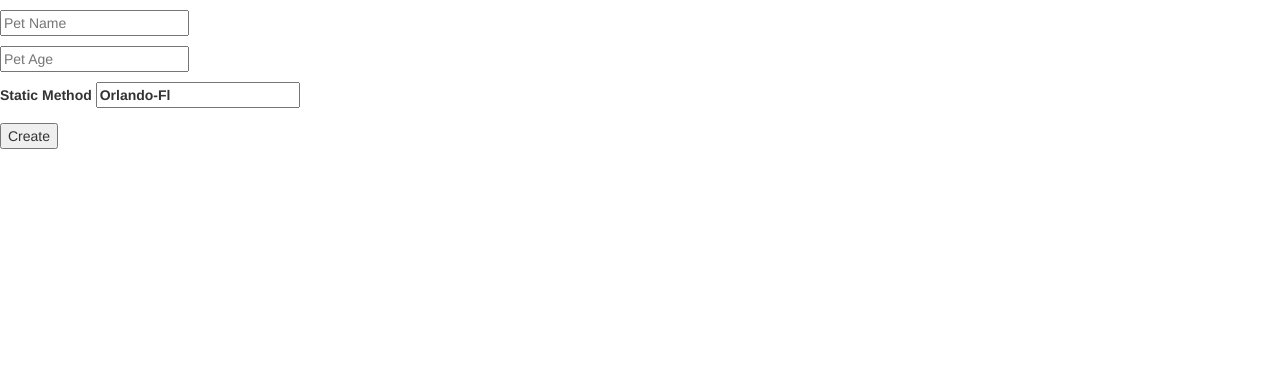
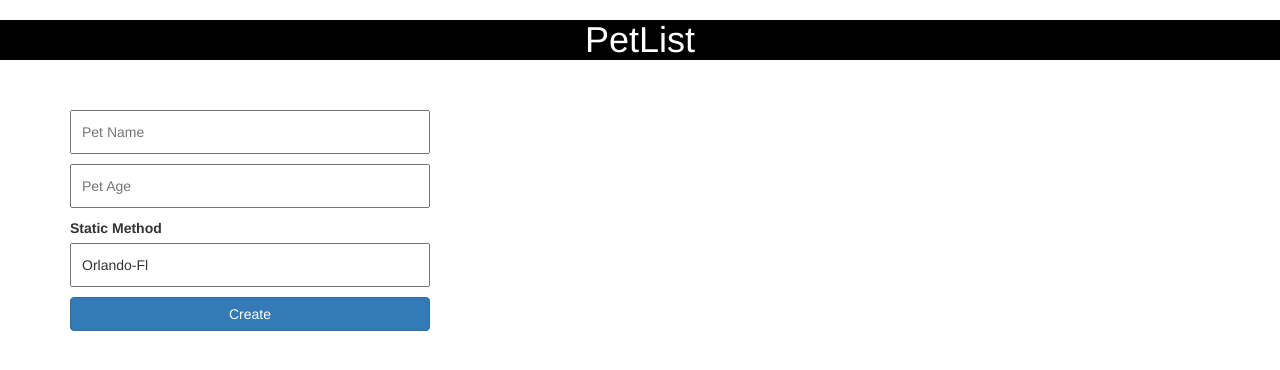
Before and after one commit to Rhuansantos/OOP-Javascript, a website with bundled scripts: page index.html in a window 1280 px wide. Built offline with nearby package versions, Linux system fonts and the light colour scheme.

Commit message:
Basic style

```diff
--- a/index.html
+++ b/index.html
@@ -8,15 +8,18 @@ Student: Rhuan Souza
 	<meta charset="UTF-8">
 	<title>Index</title>
 	<link href="https://maxcdn.bootstrapcdn.com/bootstrap/3.3.7/css/bootstrap.min.css" rel="stylesheet" integrity="sha384-BVYiiSIFeK1dGmJRAkycuHAHRg32OmUcww7on3RYdg4Va+PmSTsz/K68vbdEjh4u" crossorigin="anonymous">
+	<link rel="stylesheet" href="scss/css/main.css">
 </head>
 <body>
 
-	<section id="listContainer">
-		<ul id="petList">
-		</ul>
-	</section>
+<header>
+	<h1>PetList</h1>
+</header>
 
-	<section>
+<div class="container">
+	<div class="row">
+
+	<section class="col-lg-4">
 		<form id="insertPet" action="">
 			<p>
 				<input id="name" type="text" placeholder="Pet Name">
@@ -25,14 +28,25 @@ Student: Rhuan Souza
 				<input id="age" type="text" placeholder="Pet Age">
 			</p>
 			<p>
-				<label>Static Method
-					<input id="shelter" type="text" value="Orlando-Fl">
-				</label>
+				<label>Static Method</label>
+				<input id="shelter" type="text" value="Orlando-Fl">
 			</p>
-			<button type="btnSubmit">Create</button>
+			<button class="btn btn-primary" type="btnSubmit">Create</button>
 		</form>
 	</section>
 
-	<script type="text/javascript" src="build/main.js"></script>
-</body>
+	<section class="col-lg-8" id="listContainer">
+		<ul id="petList">
+			<li></li>
+		</ul>
+	</section>
+
+
+	</div>
+</div>
+
+
+
+		<script type="text/javascript" src="build/main.js"></script>
+	</body>
 </html>
--- a/js/core/crud.js
+++ b/js/core/crud.js
@@ -5,10 +5,7 @@ export class PetCreate extends PetProfile{
 
   constructor(){
     super();
-    this.petArray = petArray;
     this.create();
-
-    console.log(this.shelter);
 
   }
   create (){
@@ -16,18 +13,18 @@ export class PetCreate extends PetProfile{
     let shelterStatic = document.getElementById('shelter').value;
 
     // checking the array
-    for (let i = 0; i < this.petArray.length; i ++){
-      if(this.petArray[i].shelter === shelterStatic){
+    for (let i = 0; i < petArray.length; i ++){
+      if(petArray[i].shelter === shelterStatic){
           console.log('looks same');
       }else{
       // if something looks diferent then change it for every single element
-      this.petArray.forEach( function(el, i) {
+      petArray.forEach( function(el, i) {
           petArray[i].shelter = shelterStatic;
         });
       }
     }
 
-    this.petArray.forEach( function(el, i) {
+    petArray.forEach( function(el, i) {
 
     let template = `
       <li data-key=${i}>
--- /dev/null
+++ b/scss/main.scss
@@ -0,0 +1,31 @@
+header{
+	width: 100%;
+	header: 100px;
+	background: black;
+	margin-bottom: 50px;
+
+	h1{
+		text-align: center;
+		color: white;
+	}
+}
+
+#petList{
+	li{
+		list-style-type: none;
+	}
+}
+#insertPet{
+	p{
+		label{
+			display: block;
+		}
+	}
+
+	button, input{
+		width: 100%;
+	}
+	input{
+		padding: 10px;
+	}
+}
```
Also changed, not shown: build/main.js, scss/css/main.css (added), 2 other files.
